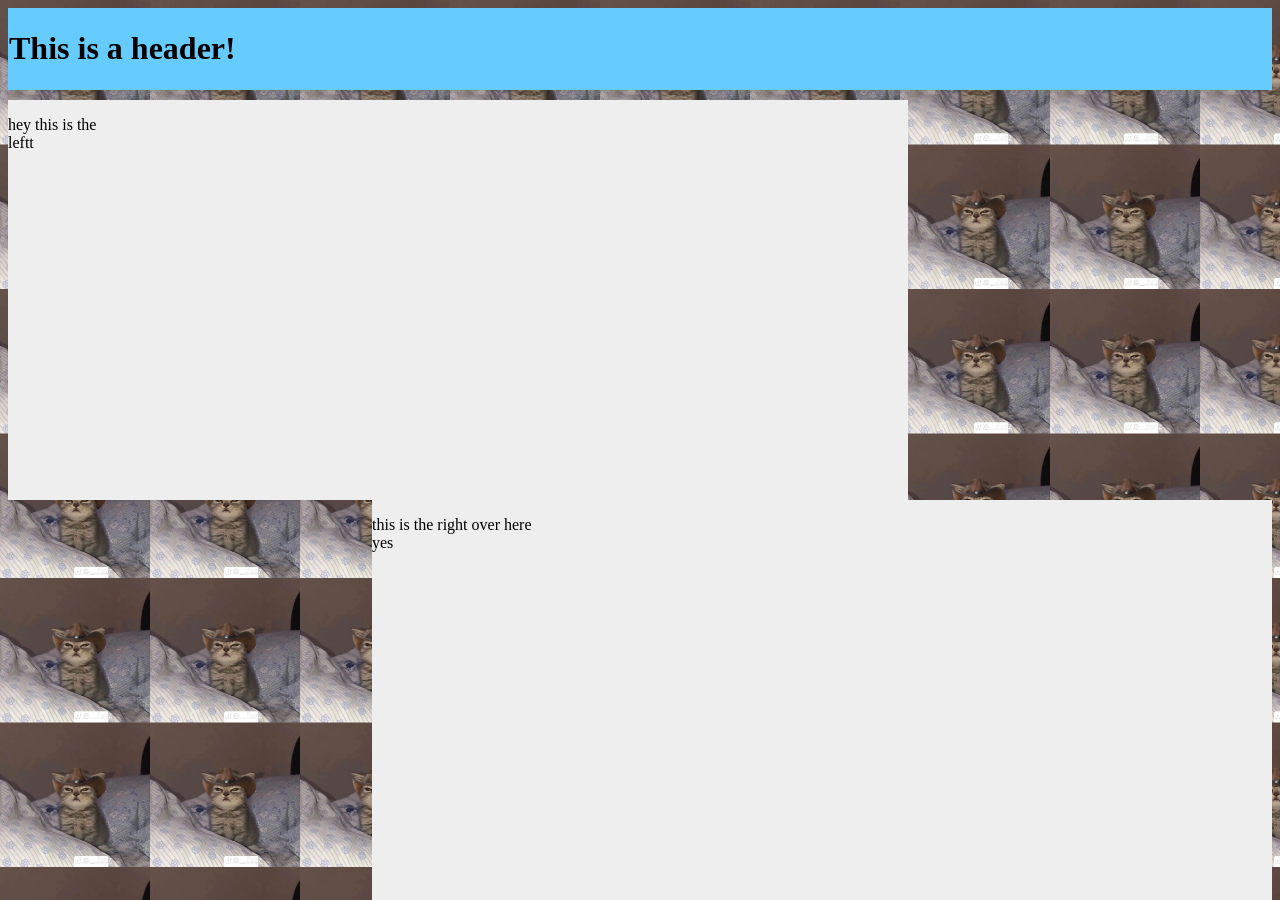
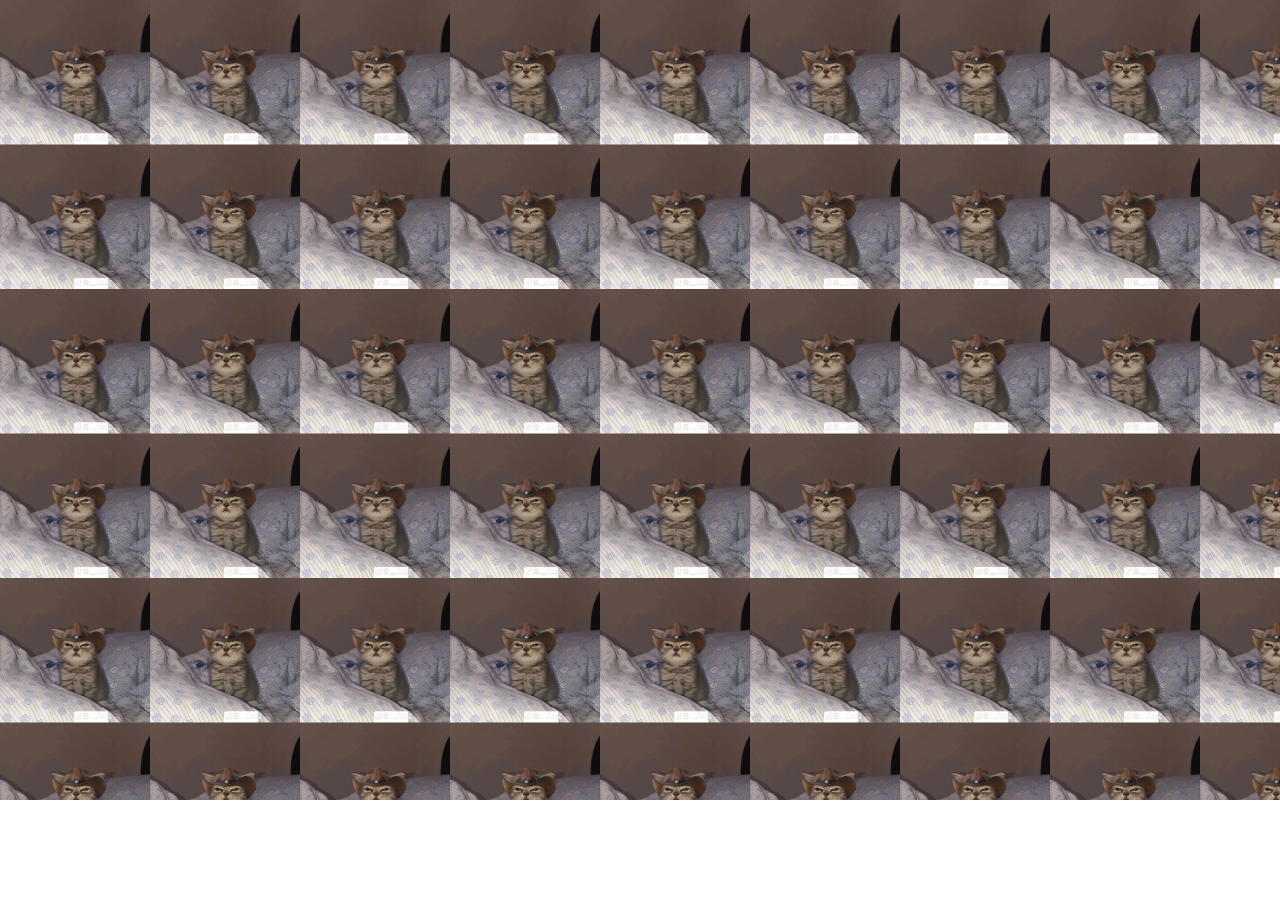
Before and after one commit to noahxyz/noahxyz.github.io, a plain HTML site: page index.html in a window 1280 px wide. After the commit the page ends 800 px from the top, so only its background shows below. Drawn offline with Linux system fonts and the light colour scheme.

Commit message:
Update index.html

```diff
--- a/index.html
+++ b/index.html
@@ -1,21 +1,10 @@
 <!DOCTYPE html>
 <html>
 	<head>
-		<title>TRP</title>
-		<link rel="icon" type="image/x-icon" href="images/gcos.jpg">
+		<title>noahxyz</title>
 		<link rel="stylesheet" type="text/css" href="style.css" />
 	</head>
 
 	<body>
-	<div id="header">
-		<h1>This is a header!</h1>
-	</div>
-
-	<div id="left">
-	<p>hey this is the <br> leftt</p>
-	</div>
-	<div id="right">
-	<p>this is the right over here <br> yes</p>
-	</div>
 	</body>
 </html>
```
